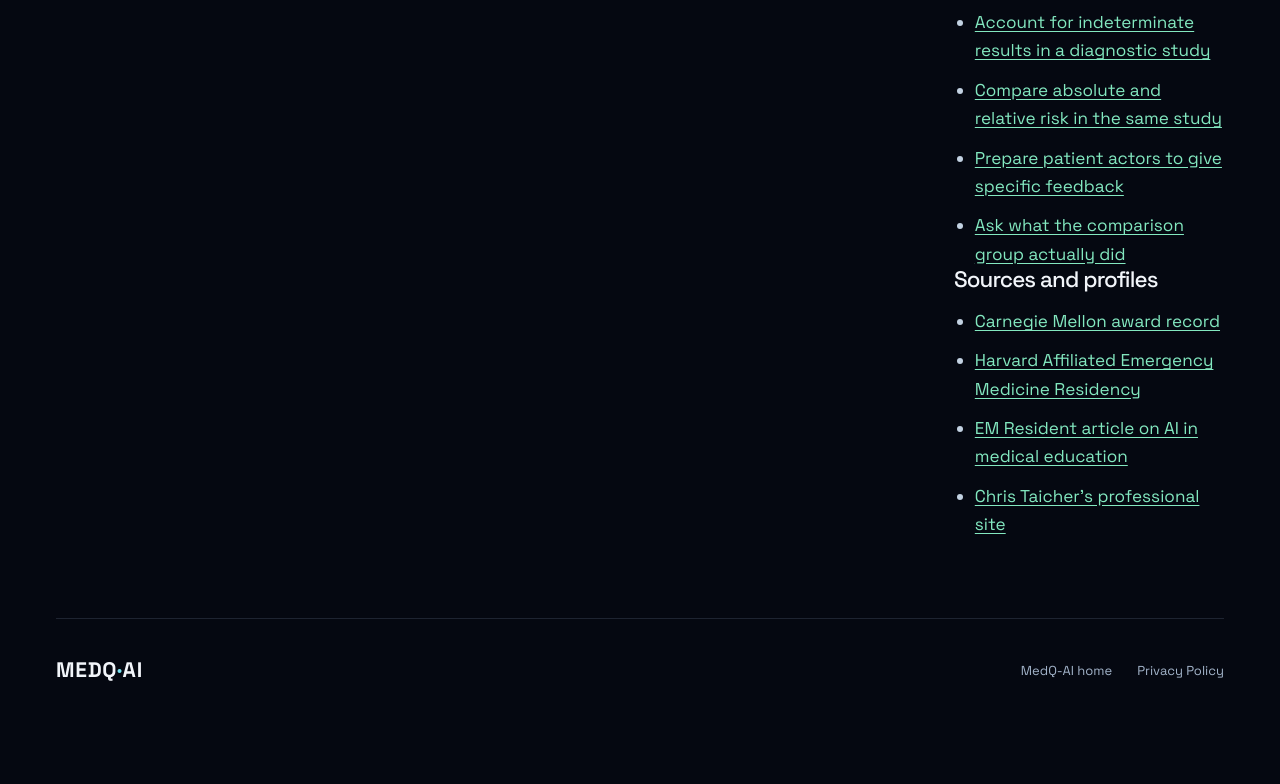
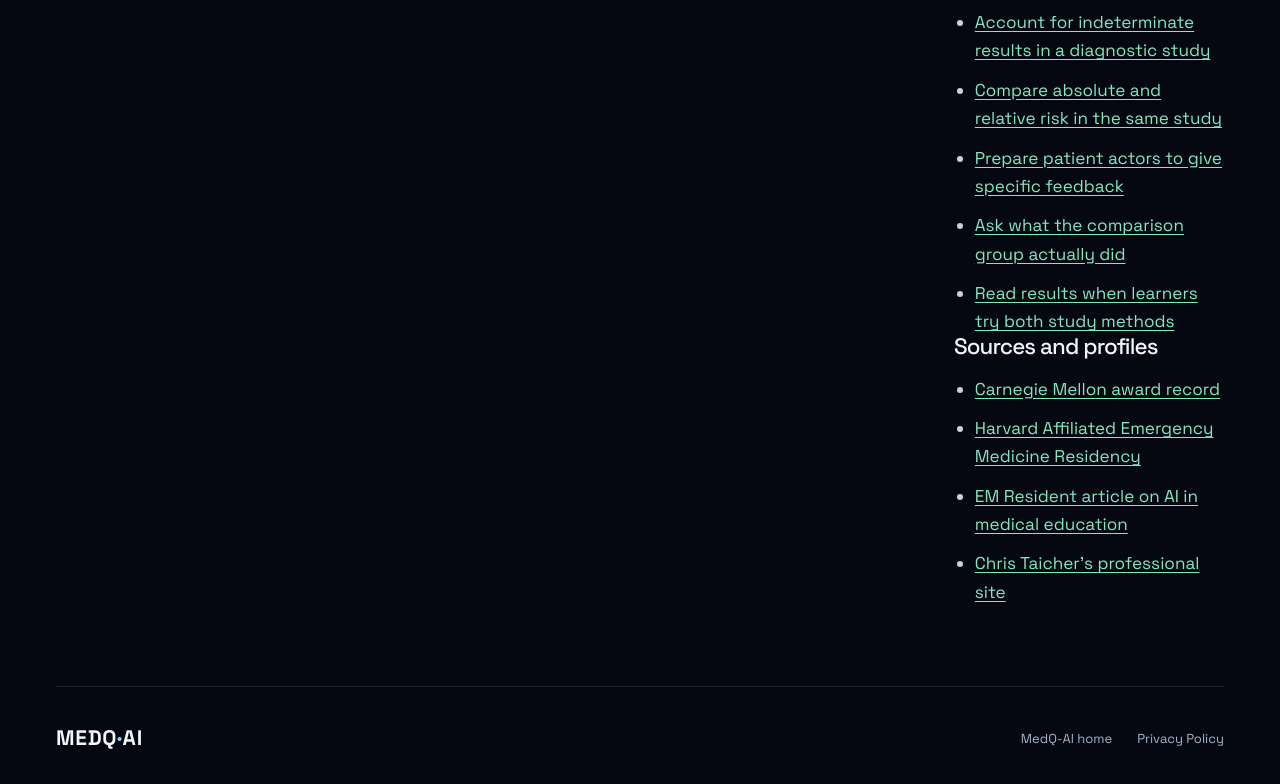
Before and after one commit to ctaicher/medq-ai-site, a plain HTML site: page founder/index.html in a window 1280 px wide. Shown: the part 2413-3197 px from the top of the page. Before the commit the page ends 3129 px from the top, so only its background shows below. Drawn offline with Linux system fonts and the light colour scheme.

Commit message:
Link crossover-study guide from founder resources

```diff
--- a/founder/index.html
+++ b/founder/index.html
@@ -72,6 +72,7 @@
 <li><a href="/study/compare-absolute-and-relative-risk/">Compare absolute and relative risk in the same study</a></li>
 <li><a href="/study/prepare-patient-actor-feedback/">Prepare patient actors to give specific feedback</a></li>
 <li><a href="/study/check-the-comparison-group/">Ask what the comparison group actually did</a></li>
+<li><a href="/study/read-crossover-learning-studies/">Read results when learners try both study methods</a></li>
 </ul><h2>Sources and profiles</h2>
         <ul>
           <li><a href="https://www.cmu.edu/swartz-center-for-entrepreneurship/resources-funding-and-talent/mcginnis-venture-competition/past-winners.html">Carnegie Mellon award record</a></li>
```
